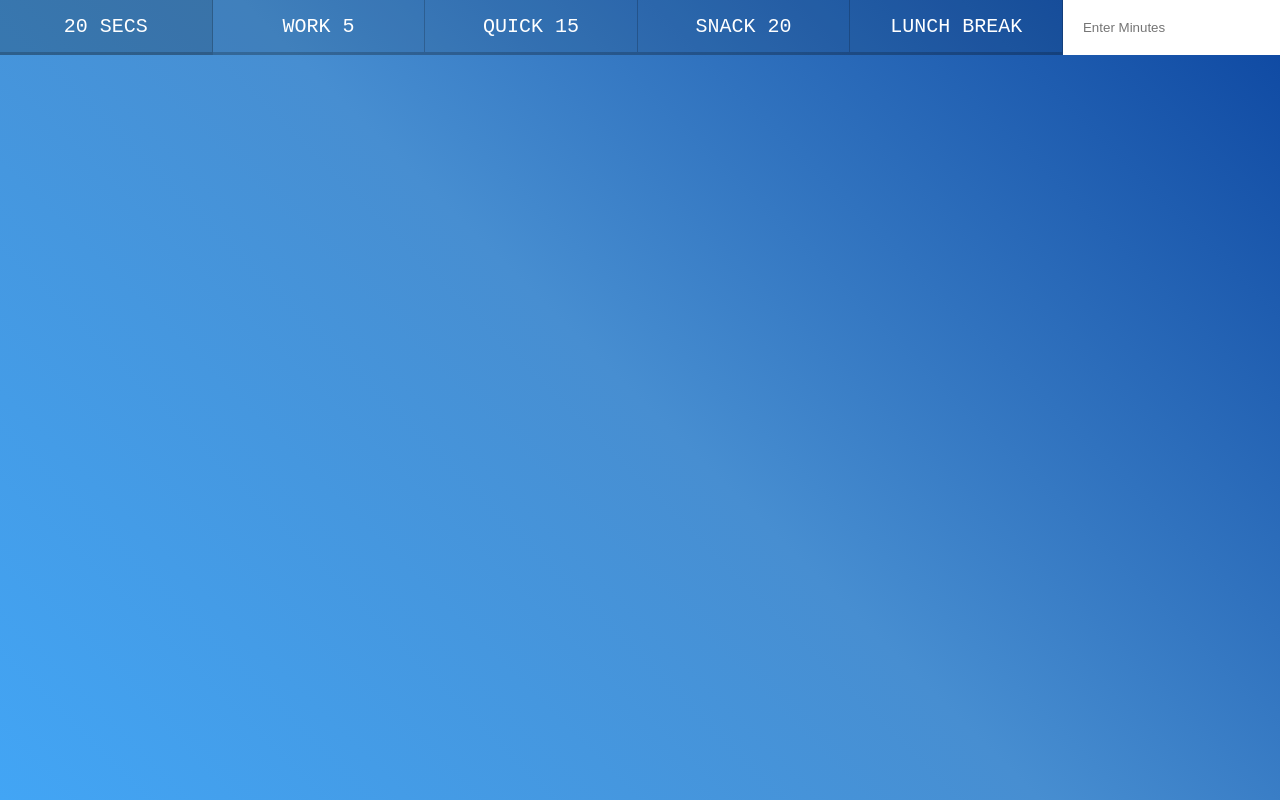
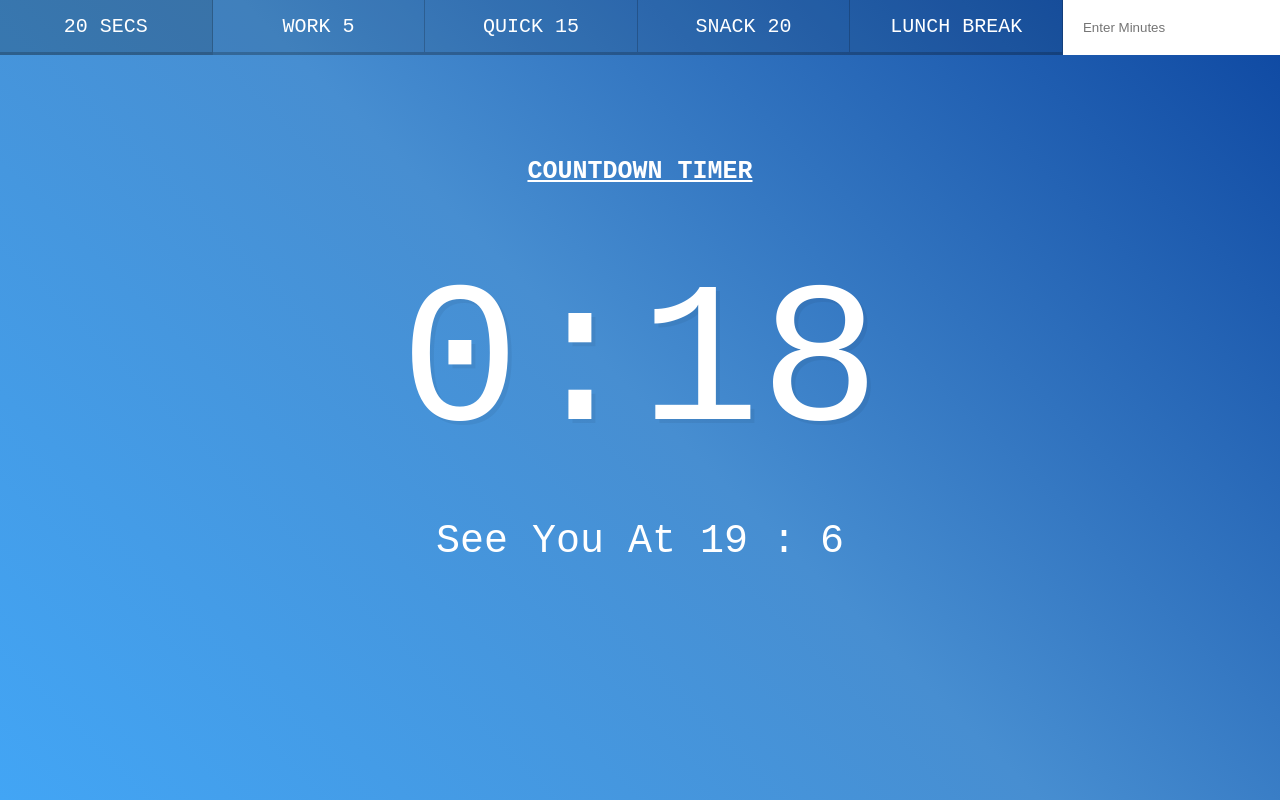
Before and after one commit to MoSaif00/30-Days-JavaScript-Challenge, a plain HTML site: page 29-Countdown-Timer/index.html in a window 1280 px wide. Both pictures are taken after a click on the button "20 SECS". Drawn offline with Linux system fonts and the light colour scheme.

Commit message:
finished day 29

```diff
--- a/29-Countdown-Timer/app.js
+++ b/29-Countdown-Timer/app.js
@@ -0,0 +1,58 @@
+let countDown;
+const timeDisplay = document.querySelector('.display__time-left');
+const endTimeDisplay = document.querySelector('.display__end-time');
+const quickTimeButtons = document.querySelectorAll('[data-time]');
+
+function timer(seconds) {
+  clearInterval(countDown);
+  const now = Date.now();
+  const then = now + seconds * 1000;
+  displayTimeLeft(seconds);
+  displayEndTime(then);
+
+  countDown = setInterval(() => {
+    const secondsLeft = Math.round((then - Date.now()) / 1000);
+    if (secondsLeft < 0) {
+      clearInterval(countDown);
+      return;
+    }
+    displayTimeLeft(secondsLeft);
+  }, 1000);
+}
+
+function displayTimeLeft(seconds) {
+  const minutes = Math.floor(seconds / 60);
+  const remainderSeconds = seconds % 60;
+  const display = `${minutes}:${
+    remainderSeconds < 10 ? '0' : ''
+  }${remainderSeconds}`;
+  document.title = display;
+  timeDisplay.textContent = display;
+}
+
+function displayEndTime(timestamp) {
+  const end = new Date(timestamp);
+  const hour = end.getHours();
+  const minutes = end.getMinutes();
+  endTimeDisplay.textContent = ` See You At ${hour} : ${minutes} `;
+  // non-european timing
+  //   endTimeDisplay.textContent = ` See You At ${
+  //     hour > 12 ? hour - 12 : hour
+  //   } : ${minutes<10?'0':''}${minutes} `;
+}
+
+function startTimer() {
+  const seconds = parseInt(this.dataset.time);
+  timer(seconds);
+}
+
+quickTimeButtons.forEach((button) =>
+  button.addEventListener('click', startTimer)
+);
+
+document.customForm.addEventListener('submit', function (e) {
+  e.preventDefault();
+  const mins = this.minutes.value;
+  timer(mins * 60);
+  this.reset();
+});
--- a/29-Countdown-Timer/index.html
+++ b/29-Countdown-Timer/index.html
@@ -19,6 +19,7 @@
         </form>
       </div>
       <div class="display">
+        <h1 class="time-heading">Countdown Timer</h1>
         <h1 class="display__time-left"></h1>
         <p class="display__end-time"></p>
       </div>
--- a/29-Countdown-Timer/style.css
+++ b/29-Countdown-Timer/style.css
@@ -82,3 +82,12 @@ body {
   font-size: 4rem;
   color: white;
 }
+
+.time-heading {
+  text-decoration: underline;
+  color: white;
+  text-transform: uppercase;
+  font-size: 25px;
+  position: absolute;
+  top: 140px;
+}
```
